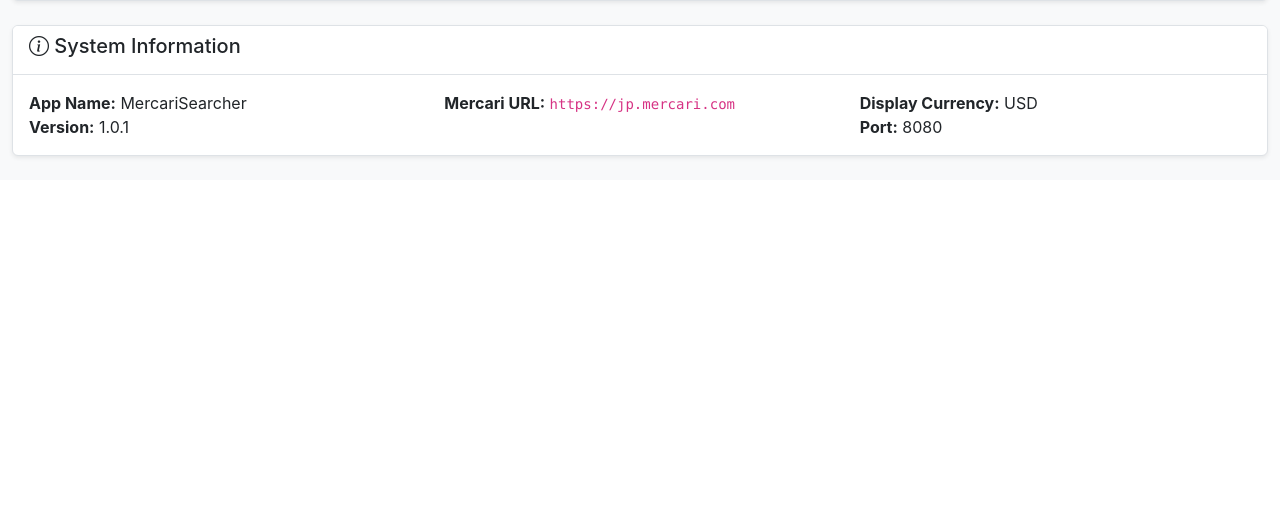
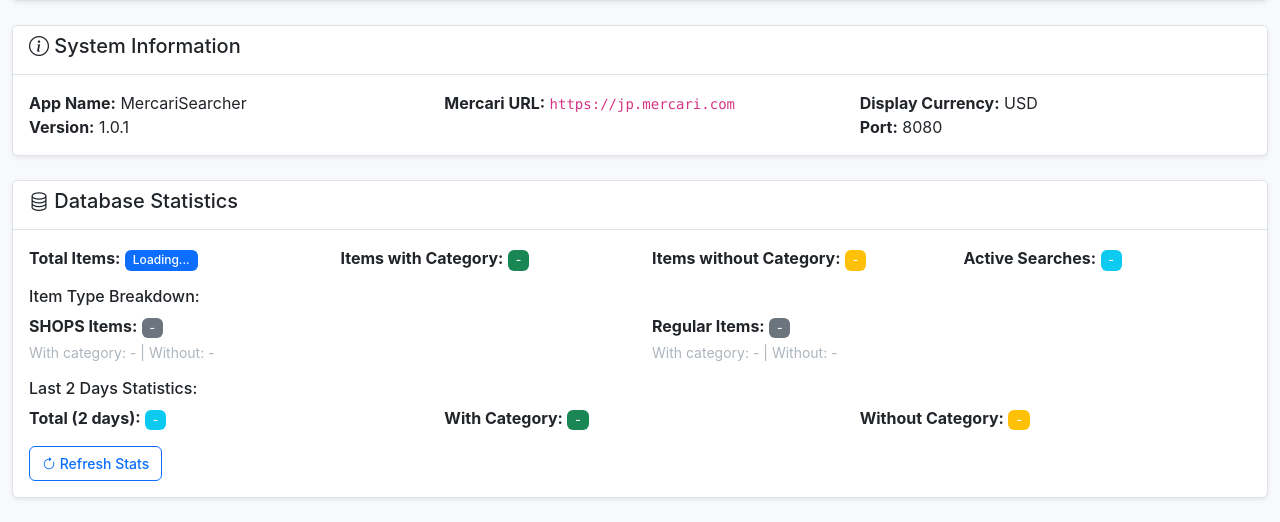
Before and after one commit to 2extndd/MRS, a Flask app: page /config in a window 1280 px wide. Shown: the part 2103-2625 px from the top of the page. Before the commit the page ends 2262 px from the top, so only its background shows below. Run offline with Flask 3, Linux system fonts and the light colour scheme; data that the repository does not hold is empty; some libraries are stand-ins or nearby versions.

Commit message:
feat: Add Database Statistics section to config page with auto-refresh

```diff
--- a/web_ui_plugin/templates/config.html
+++ b/web_ui_plugin/templates/config.html
@@ -265,6 +265,70 @@
     </div>
 </div>
 
+<!-- Database Statistics -->
+<div class="card mb-4">
+    <div class="card-header">
+        <h5><i class="bi bi-database"></i> Database Statistics</h5>
+    </div>
+    <div class="card-body">
+        <div class="row mb-3">
+            <div class="col-md-3">
+                <strong>Total Items:</strong> <span id="db-total-items" class="badge bg-primary">Loading...</span>
+            </div>
+            <div class="col-md-3">
+                <strong>Items with Category:</strong> <span id="db-items-with-category" class="badge bg-success">-</span>
+            </div>
+            <div class="col-md-3">
+                <strong>Items without Category:</strong> <span id="db-items-without-category" class="badge bg-warning">-</span>
+            </div>
+            <div class="col-md-3">
+                <strong>Active Searches:</strong> <span id="db-active-searches" class="badge bg-info">-</span>
+            </div>
+        </div>
+
+        <div class="row mb-3">
+            <div class="col-md-12">
+                <h6 class="mb-2">Item Type Breakdown:</h6>
+            </div>
+            <div class="col-md-6">
+                <strong>SHOPS Items:</strong> <span id="db-shops-items" class="badge bg-secondary">-</span>
+                <small class="text-muted d-block mt-1">
+                    With category: <span id="db-shops-with-cat">-</span> |
+                    Without: <span id="db-shops-without-cat">-</span>
+                </small>
+            </div>
+            <div class="col-md-6">
+                <strong>Regular Items:</strong> <span id="db-regular-items" class="badge bg-secondary">-</span>
+                <small class="text-muted d-block mt-1">
+                    With category: <span id="db-regular-with-cat">-</span> |
+                    Without: <span id="db-regular-without-cat">-</span>
+                </small>
+            </div>
+        </div>
+
+        <div class="row">
+            <div class="col-md-12">
+                <h6 class="mb-2">Last 2 Days Statistics:</h6>
+            </div>
+            <div class="col-md-4">
+                <strong>Total (2 days):</strong> <span id="db-2d-total" class="badge bg-info">-</span>
+            </div>
+            <div class="col-md-4">
+                <strong>With Category:</strong> <span id="db-2d-with-cat" class="badge bg-success">-</span>
+            </div>
+            <div class="col-md-4">
+                <strong>Without Category:</strong> <span id="db-2d-without-cat" class="badge bg-warning">-</span>
+            </div>
+        </div>
+
+        <div class="mt-3">
+            <button type="button" class="btn btn-sm btn-outline-primary" onclick="refreshDatabaseStats()">
+                <i class="bi bi-arrow-clockwise"></i> Refresh Stats
+            </button>
+        </div>
+    </div>
+</div>
+
 <script>
 // Save system settings
 function saveSystemSettings() {
@@ -493,7 +557,55 @@ function initThemeToggle() {
     }
 }
 
+// Refresh database statistics
+function refreshDatabaseStats() {
+    // Fetch basic stats
+    fetch('/api/stats')
+        .then(r => r.json())
+        .then(data => {
+            if (data.success && data.database) {
+                document.getElementById('db-total-items').textContent = data.database.total_items || 0;
+                document.getElementById('db-active-searches').textContent = data.database.active_searches || 0;
+            }
+        })
+        .catch(err => console.error('Failed to fetch basic stats:', err));
+
+    // Fetch category stats
+    fetch('/api/category-stats')
+        .then(r => r.json())
+        .then(data => {
+            if (data.success) {
+                const allTime = data.all_time;
+                const last2Days = data.last_2_days;
+
+                // All time stats
+                document.getElementById('db-items-with-category').textContent = allTime.items_with_category || 0;
+                document.getElementById('db-items-without-category').textContent = allTime.items_without_category || 0;
+
+                // SHOPS items
+                document.getElementById('db-shops-items').textContent = allTime.shops_items || 0;
+                document.getElementById('db-shops-with-cat').textContent = allTime.shops_with_category || 0;
+                document.getElementById('db-shops-without-cat').textContent = allTime.shops_without_category || 0;
+
+                // Regular items
+                document.getElementById('db-regular-items').textContent = allTime.regular_items || 0;
+                document.getElementById('db-regular-with-cat').textContent = allTime.regular_with_category || 0;
+                document.getElementById('db-regular-without-cat').textContent = allTime.regular_without_category || 0;
+
+                // Last 2 days
+                document.getElementById('db-2d-total').textContent = last2Days.total_items || 0;
+                document.getElementById('db-2d-with-cat').textContent = last2Days.items_with_category || 0;
+                document.getElementById('db-2d-without-cat').textContent = last2Days.items_without_category || 0;
+            }
+        })
+        .catch(err => {
+            console.error('Failed to fetch category stats:', err);
+            document.getElementById('db-total-items').textContent = 'Error';
+        });
+}
+
 // Initialize on page load
 initThemeToggle();
+refreshDatabaseStats();
 </script>
 {% endblock %}
```
